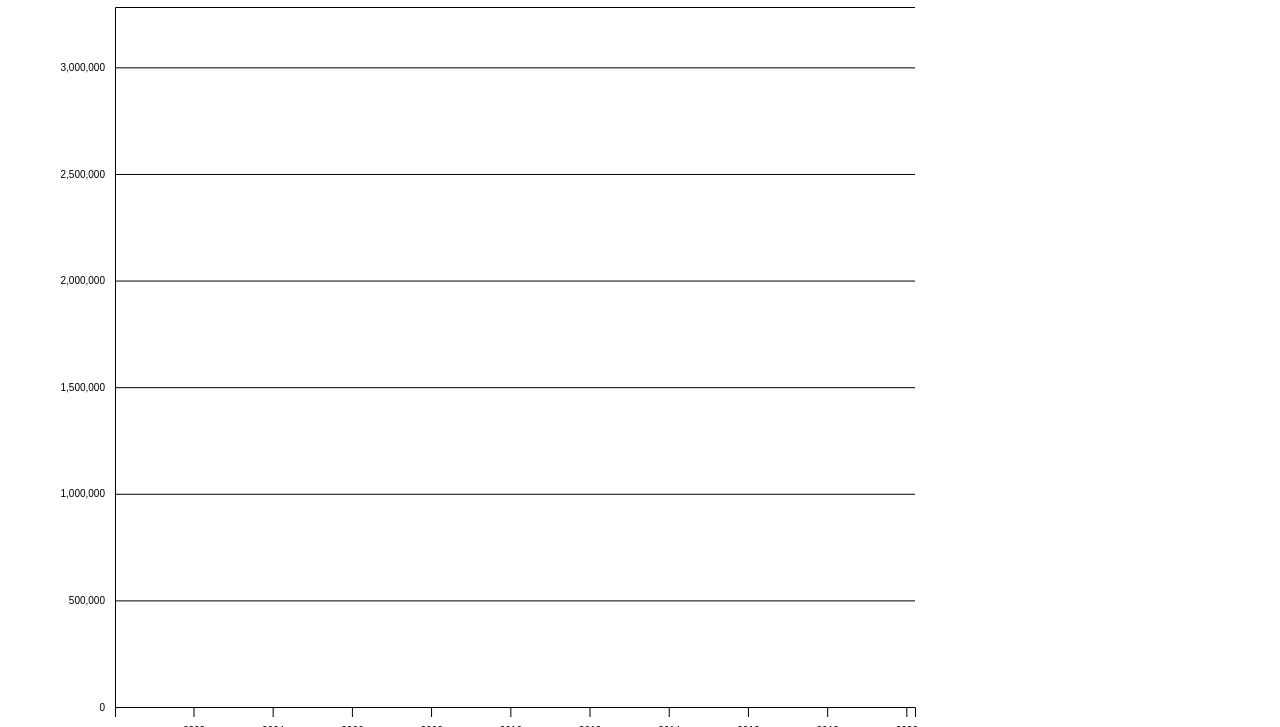
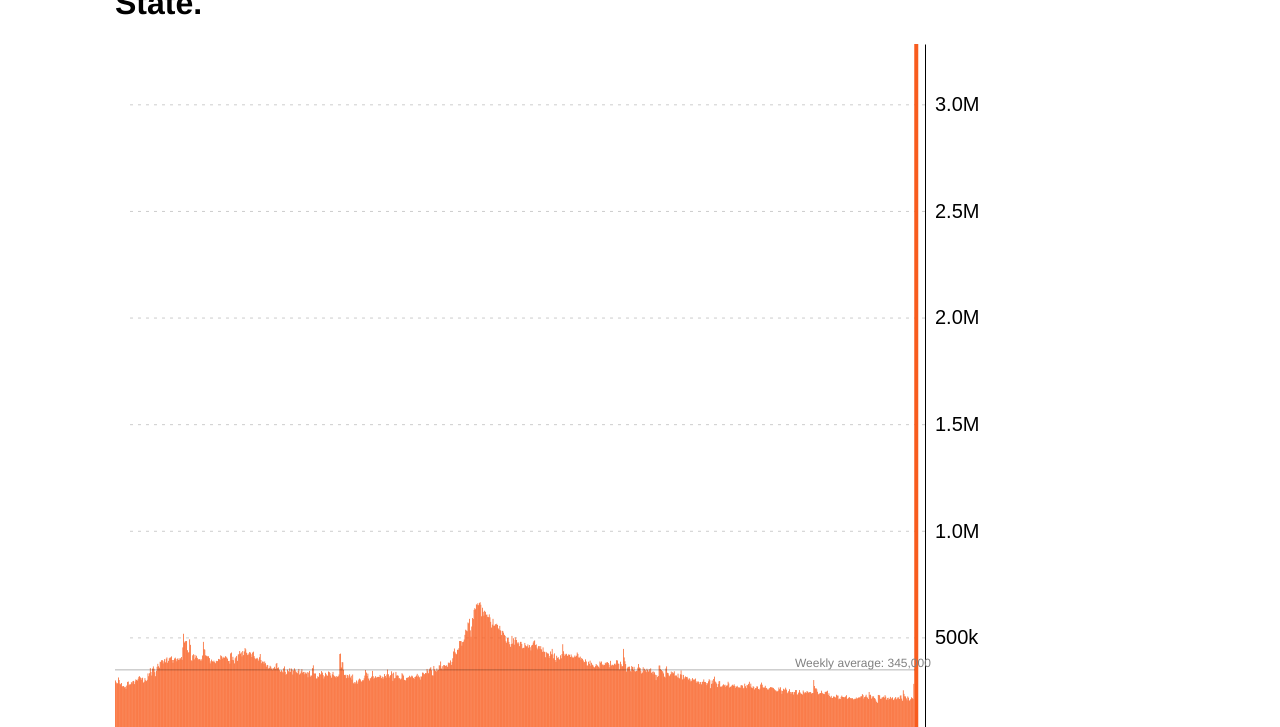
Before and after one commit to harryhendharto/dataviz_hw4_barchart, a plain HTML site: page index.html in a window 1280 px wide. Shown: the part 73-800 px from the top of the page. Drawn offline with nearby package versions, Linux system fonts and the light colour scheme.

Commit message:
bar-okay

```diff
--- a/index.html
+++ b/index.html
@@ -28,16 +28,19 @@ barchart-->
                 /* border: 2px solid green; */
             }
 
-            .bar {
-                fill: blue
+            .tick line{
+                opacity: 0.2;
+                stroke-dasharray: 3 5;
             }
+
+
         </style>
     </head>
 
     <body>
         <div class="chart-container">
             <h1 class="headline">
-                Test Test asda
+                More Than 3 Million Americans Lost Their Jobs Last Week. See Your State.
             </h1>
 
             <svg width="1050px" height="500px">
@@ -73,30 +76,42 @@ barchart-->
                 d.end = new Date( d.end )
             })
             console.log(data)
-            // let groups = data.map(d => d.group)
 
-            // let x = d3.scaleBand()
-            //     .domain(groups)
-            //     .paddingInner(.02)
-            //     .range([height - margin.bottom, margin.top])
+            let dt = data.map(d => d.end)
 
-            let x = d3.scaleTime()
-                .domain(d3.extent(data.map(function (d) { return d.end }))) //d3 extent
+            let x = d3.scaleBand()
+                .domain(dt)
+                .paddingInner(.02)
                 .range([margin.left, width - margin.right])
 
             let y = d3.scaleLinear()
                 .domain([0, d3.max(data.map(d => d.value))])
                 .range([height - margin.bottom, margin.top])
 
-            let yAxisSettings = d3.axisLeft(y) //set axis to the left
+            let yAxisSettings = d3.axisRight(y) //set axis to the left
                 .ticks(5) //approx how many ticks, the function will not necesarily give you that number
                 .tickSize(-width) //size of tick lines
                 .tickPadding(10) //distance from tick labels to tick marks
+                .tickSizeOuter(0)
+                .tickFormat(d3.format(".2s"))
+                // .tickFormat(function(d) { return formatValue(d).replace('M', 'million'); });
+                // .tickSizeInner(0)
+
 
             let xAxisSettings = d3.axisBottom(x)
                 .tickSize(10)
                 // .tickFormat(d3.format(".0f")) //what format do you want https://github.com/d3/d3-format
                 .tickPadding(10)
+                .ticks(10)
+                // .tickSizeOuter(0)
+                .tickSizeInner(0)
+                .tickFormat((d,i) => {
+                    if (i % 100 == 0) {
+                        return ""
+                    } else {
+                        return ""
+                    }
+                })
 
 
             //adding to the axes to our chart
@@ -105,10 +120,13 @@ barchart-->
                 .call(xAxisSettings)
                 .attr("transform", `translate(0,${height - margin.bottom})`)
 
+
             let yAxisTicks = svg.append("g")
                 .attr("class", "y axis")
                 .call(yAxisSettings)
-                .attr("transform", `translate(${margin.left},0)`)
+                .attr("transform", `translate(${margin.left + width + 10},0)`)
+                .style("font-size", "20px")
+                .attr("font-weight", 100)
 
             let bars = svg.append("g")
                 .attr("class", "bars")
@@ -117,9 +135,47 @@ barchart-->
                 .join("rect")
                 // .attr("x", d => x(0))
                 .attr("x", d => x(d.end))
-                // .attr("width", d => x(d.end) - x(0))
+                .attr("height", d => height - y(d.value))
                 .attr("y", d => y(d.value))
-                .attr("height", y.bandwidth())
+                // .attr("width", x.bandwidth())
+                .style("fill", "#f85c1e")
+                .attr("width", d => {
+                if(d.value == 3283000) {
+                    return "4px"
+                }
+                else {
+                    return x.bandwidth()
+                }
+            })
+
+
+            let avg = d3.mean(data, function(d) { return y(d.value) })
+
+            let mean_line = svg.append("line")
+                .attr("x1", margin.left)
+                .attr("x2", width + margin.left)
+                .attr("y1", avg)
+                .attr("y2", avg)
+                .style("stroke", "black")
+                .style("stroke-width", "0.3px");
+
+            svg.append("text")
+                .attr("transform",
+                        "translate(" + (0) + " ," +
+                                    (height + margin.top +50) + ")")
+                .style("text-anchor", "right")
+                .text("Source: Note: Official figures are seasonally adjusted. Source: Department of Labor")
+                .style("fill", "gray")
+                .style("font-size", 12);
+
+            svg.append("text")
+                .attr("transform",
+                        "translate(" + (width * 0.85) + " ," +
+                                    (height * 0.89) + ")")
+                .style("text-anchor", "right")
+                .text("Weekly average: 345,000")
+                .style("fill", "gray")
+                .style("font-size", 12)
 
 
 
```
